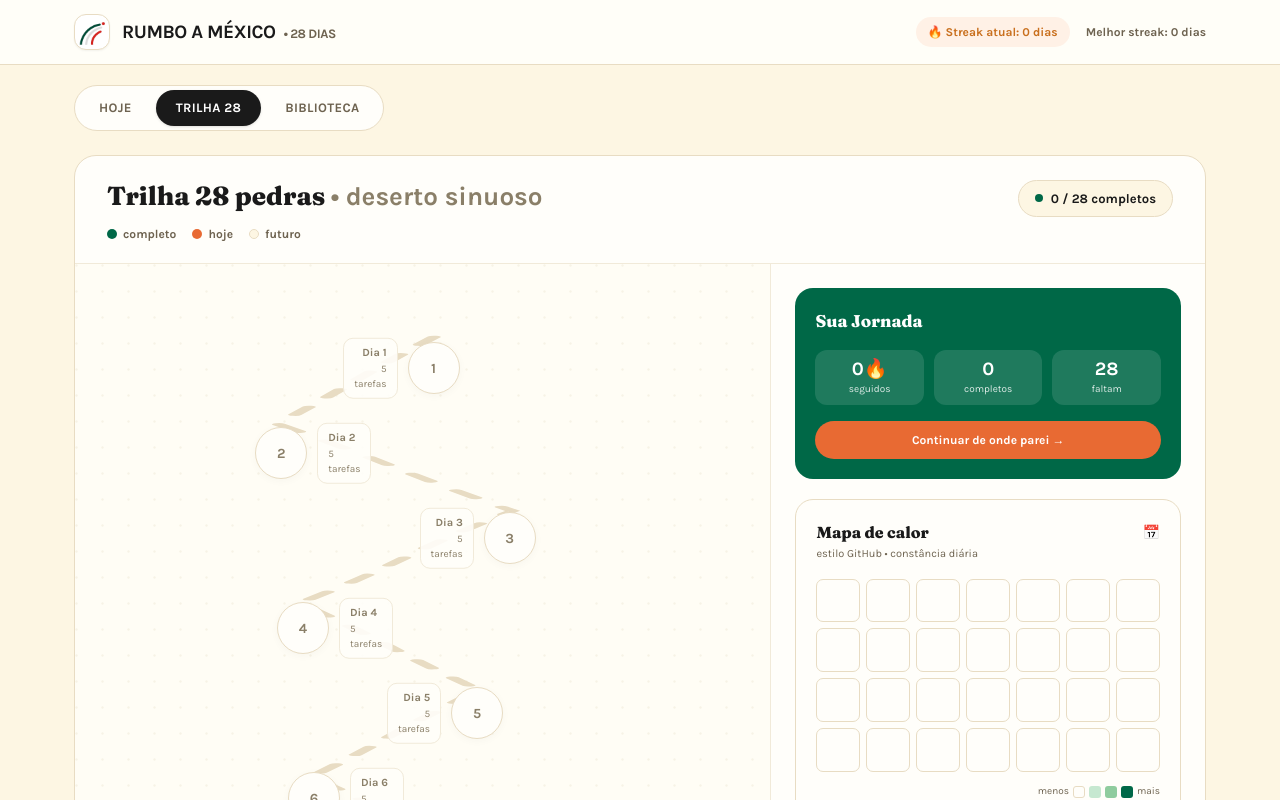
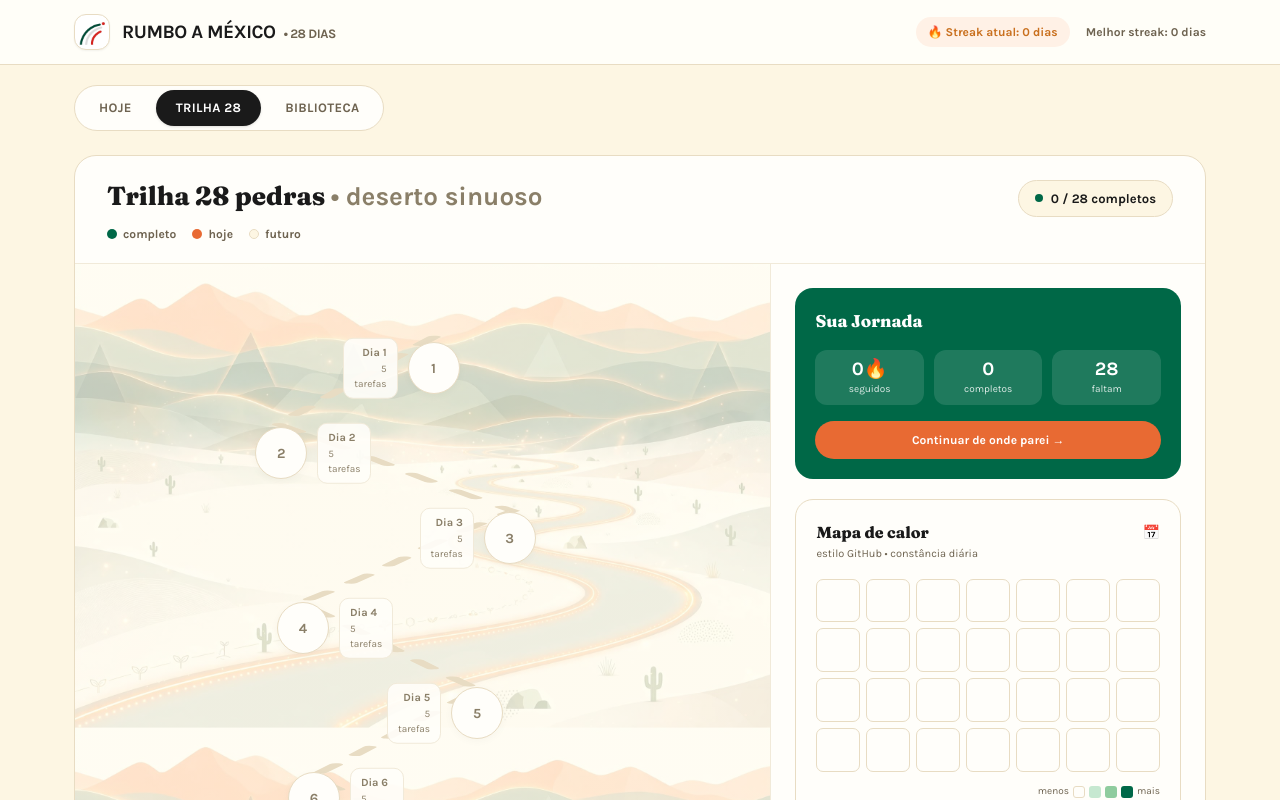
Before and after one commit to dntrindade/rumbo-a-mexico, a React (Vite) app: page / in a window 1280 px wide. Shown: the top 800 px of the page. Built offline with nearby package versions, Linux system fonts and the light colour scheme; the HTML template or start-up script is replaced by a standard one.

Commit message:
imagem funda da trilha

```diff
--- a/src/components/TabTrilha.tsx
+++ b/src/components/TabTrilha.tsx
@@ -1,6 +1,7 @@
 import React from "react";
 import { WEEKS } from "../data";
 import { TabId } from "./TabsNav";
+import trailBackground from "../assets/trail_background.jpg";
 
 interface TabTrilhaProps {
   todayIndex: number;
@@ -72,16 +73,16 @@ export function TabTrilha({
 
       <div className="grid lg:grid-cols-[1.6fr_1fr]">
         {/* TRAÇADO SINUOSO */}
-        <div className="relative overflow-hidden" style={{ background: "#FFFDF5" }}>
-          {/* textura de fundo sutil */}
-          <svg className="absolute inset-0 w-full h-full pointer-events-none" opacity={0.5}>
-            <defs>
-              <pattern id="trail-dots" x="0" y="0" width="26" height="26" patternUnits="userSpaceOnUse">
-                <circle cx="1.5" cy="1.5" r="1.2" fill="#F1EAD9" />
-              </pattern>
-            </defs>
-            <rect width="100%" height="100%" fill="url(#trail-dots)" />
-          </svg>
+        <div
+          className="relative overflow-hidden"
+          style={{
+            backgroundImage: `linear-gradient(rgba(255,253,245,0.6), rgba(255,253,245,0.6)), url(${trailBackground})`,
+            backgroundSize: "100% auto",
+            backgroundPosition: "top center",
+            backgroundRepeat: "repeat-y",
+          }}
+        >
+          {/* textura de pontinhos removida em favor da imagem de fundo */}
 
           <div className="relative mx-auto max-w-[560px] px-2 py-8" style={{ height: trailHeight + 60 }}>
             <svg viewBox={`0 0 100 ${trailHeight}`} className="absolute inset-0 w-full h-full pointer-events-none" preserveAspectRatio="none" style={{ top: 32 }}>
--- a/src/vite-env.d.ts
+++ b/src/vite-env.d.ts
@@ -4,3 +4,8 @@ declare module "*.png" {
   const src: string;
   export default src;
 }
+
+declare module "*.jpg" {
+  const src: string;
+  export default src;
+}
```
Also changed, not shown: src/assets/trail_background.jpg (added).
